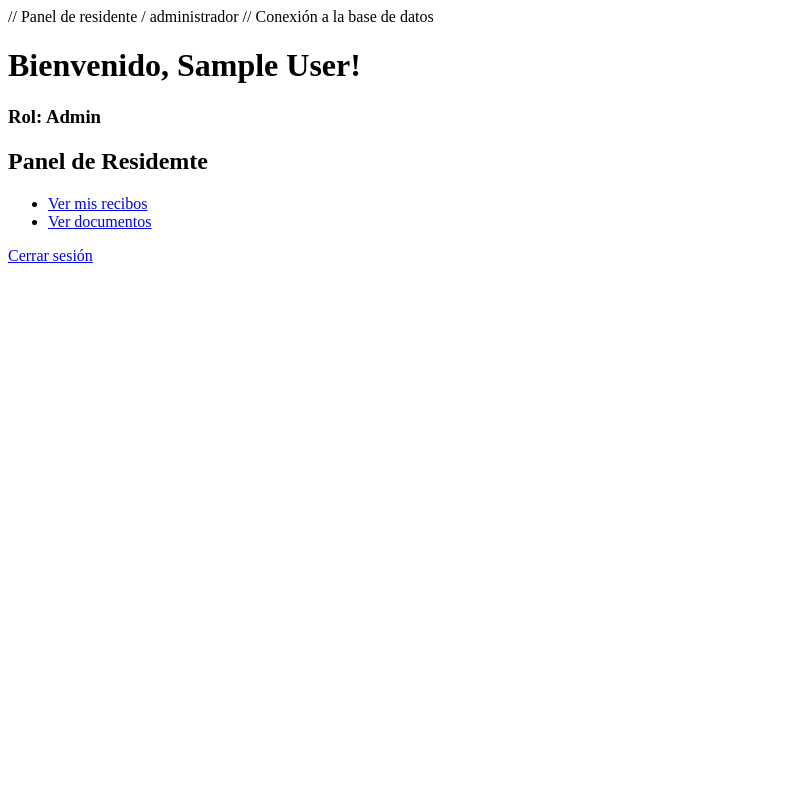
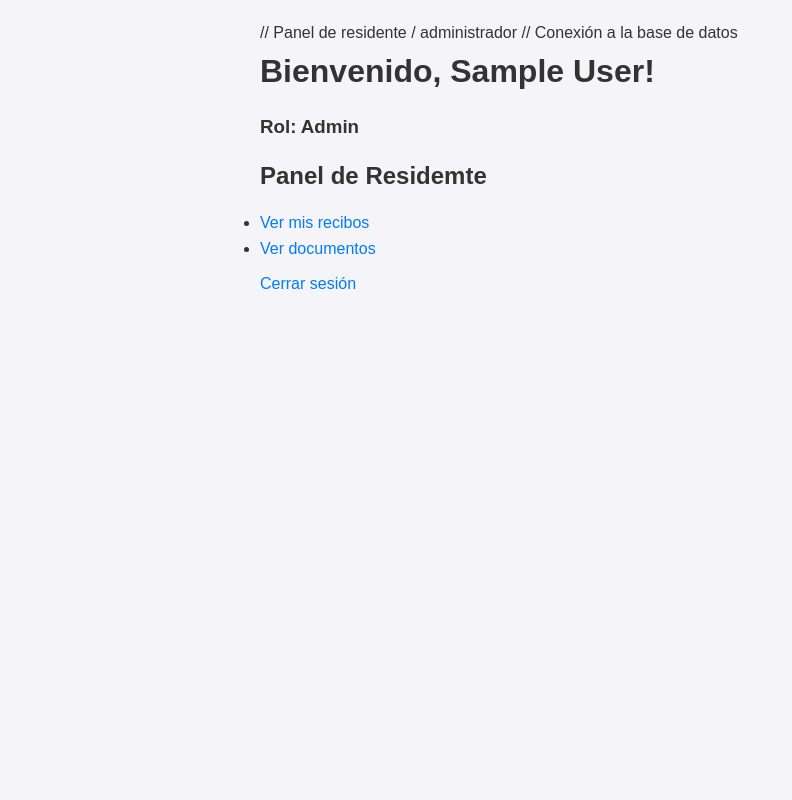
Before and after one commit to Cristianplus/Balcones-de-San-Soucci, a PHP site: page /dashboard.php in a window 1280 px wide. Shown: the whole page, without its empty margins (0-792 px from the left). Run offline with PHP 8.4, Linux system fonts and the light colour scheme; the visitor is signed in with stand-in values (Sample User, id 1).

Commit message:
Creación del archivo styles.css para unificar el diseño del prototipo web

```diff
--- a/css/styles.css
+++ b/css/styles.css
@@ -1 +1,107 @@
-/* Estilos Generales */
+/* styles.css */
+
+/* Reset básico */
+* {
+    margin: 0;
+    padding: 0;
+    box-sizing: border-box;
+}
+
+/* Estilos generales */
+body {
+    font-family: Arial, sans-serif;
+    background-color: #f4f4f9;
+    color: #333;
+    line-height: 1.6;
+    padding: 20px;
+    max-width: 800px;
+    margin: auto;
+}
+
+h1, h2, h3 {
+    margin-bottom: 15px;
+    color: #333;
+}
+
+p {
+    margin: 10px 0;
+}
+
+a {
+    color: #007BFF;
+    text-decoration: none;
+}
+
+a:hover {
+    text-decoration: underline;
+}
+
+/* Formulario */
+form {
+    background: #fff;
+    padding: 20px;
+    border-radius: 8px;
+    box-shadow: 0 2px 5px rgba(0,0,0,0.1);
+}
+
+input[type="email"],
+input[type="password"],
+input[type="text"],
+input[type="submit"] {
+    display: block;
+    width: 100%;
+    padding: 10px;
+    margin-bottom: 15px;
+    border: 1px solid #ccc;
+    border-radius: 4px;
+}
+
+input[type="submit"] {
+    background-color: #007BFF;
+    color: #fff;
+    border: none;
+    cursor: pointer;
+}
+
+input[type="submit"]:hover {
+    background-color: #0056b3;
+}
+
+/* Tablas */
+.tabla-recibos,
+.tabla-documentos {
+    border-collapse: collapse;
+    width: 100%;
+    margin-top: 20px;
+    background: #fff;
+    box-shadow: 0 2px 5px rgba(0,0,0,0.1);
+}
+
+.tabla-recibos th,
+.tabla-recibos td,
+.tabla-documentos th,
+.tabla-documentos td {
+    border: 1px solid #ddd;
+    padding: 12px;
+    text-align: left;
+}
+
+.tabla-recibos th,
+.tabla-documentos th {
+    background-color: #f8f9fa;
+    color: #333;
+}
+
+/* Botones de acción simulados como enlaces */
+a.button {
+    display: inline-block;
+    padding: 8px 15px;
+    background-color: #007BFF;
+    color: white;
+    border-radius: 4px;
+    margin-top: 10px;
+}
+
+a.button:hover {
+    background-color: #0056b3;
+}
```
